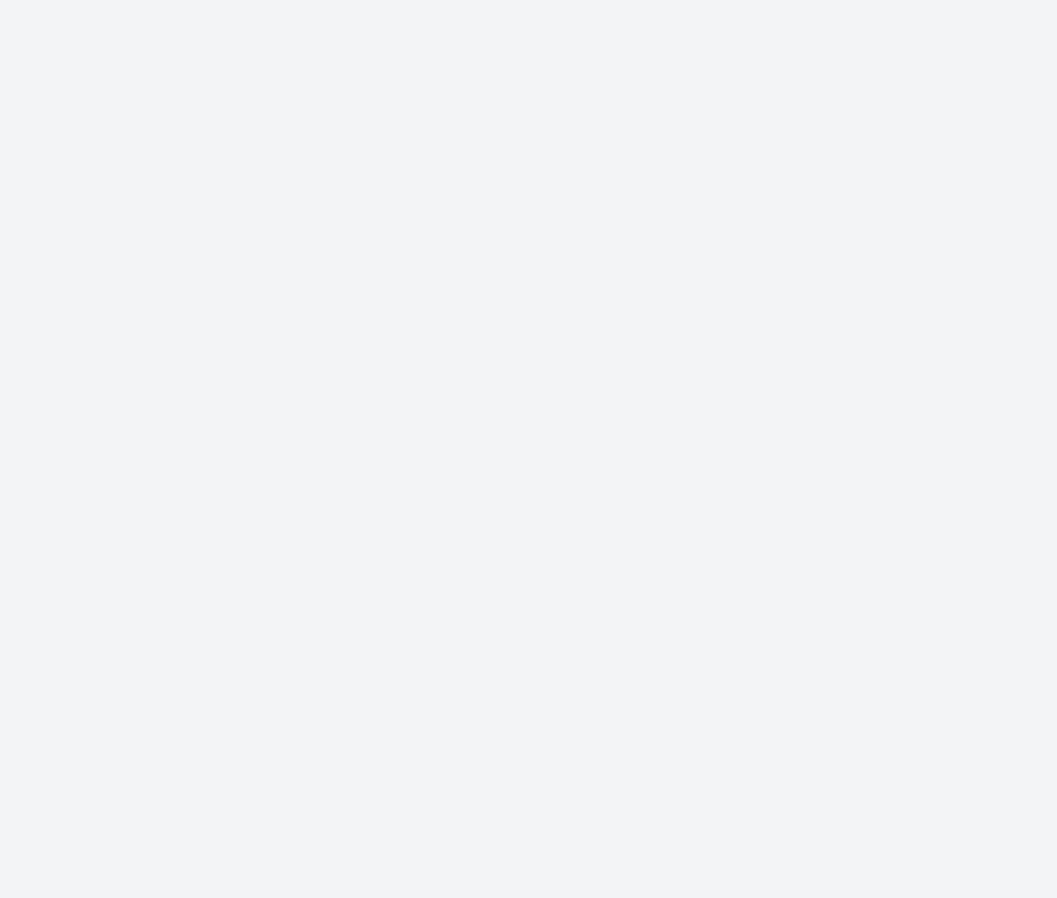
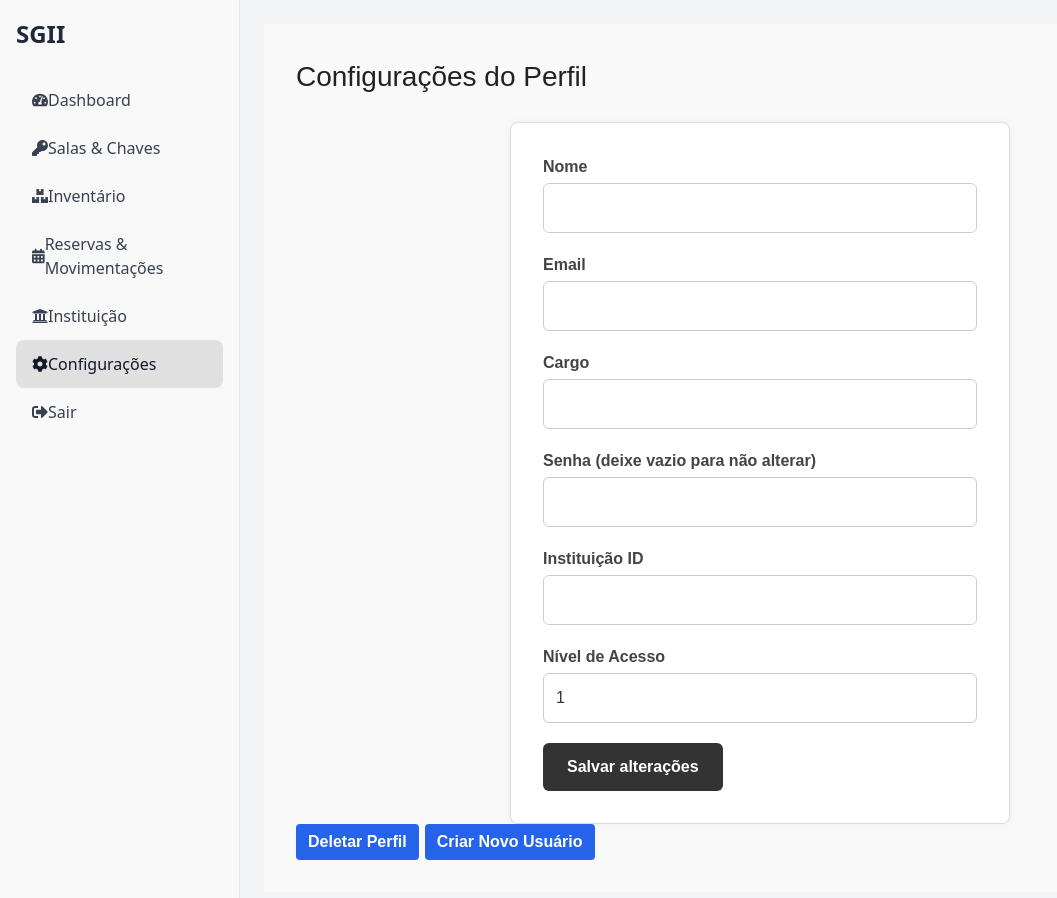
Before and after one commit to Bianchi613/Projeto_SGII, a React (Vite) app in the folder frontend/: page /dashboard/configuracoes in a window 1280 px wide. Before the commit this address had no page. Shown: the top 898 px of the page, without its empty margins (0-1057 px from the left). Before the commit the page ends 800 px from the top, so only its background shows below. Built offline with nearby package versions, Linux system fonts and the light colour scheme; no server answers; sample sign-in values are in the browser's storage.

Commit message:
Corrgindo problemas do frontend

```diff
--- a/frontend/src/App.jsx
+++ b/frontend/src/App.jsx
@@ -6,7 +6,8 @@ import Dashboard from "./components/Dashboard/Dashboard";
 import SalasChaves from "./components/SalasChaves/SalasChaves";
 import ItensInventario from "./components/ItensInventario/ItensInventario";
 import ReservasMovimentacoes from "./components/ReservasMovimentacoes/ReservasMovimentacoes";
-import Instituicoes from "./components/Instituicao/Instituicao"; // ✅ nova importação
+import Instituicoes from "./components/Instituicao/Instituicao";
+import Configuracoes from "./components/Configuracoes/Configuracoes";  // ✅ importar Configuracoes
 import PrivateLayout from "./components/Layouts/PrivateLayout";
 
 function App() {
@@ -22,16 +23,10 @@ function App() {
         <Route element={<PrivateLayout />}>
           <Route path="/dashboard" element={<Dashboard />} />
           <Route path="/dashboard/salas-chaves" element={<SalasChaves />} />
-          <Route
-            path="/dashboard/itens-inventario"
-            element={<ItensInventario />}
-          />
-          <Route
-            path="/dashboard/reservas-movimentacoes"
-            element={<ReservasMovimentacoes />}
-          />
-          <Route path="/dashboard/instituicao" element={<Instituicoes />} />{" "}
-          {/* ✅ nova rota */}
+          <Route path="/dashboard/itens-inventario" element={<ItensInventario />} />
+          <Route path="/dashboard/reservas-movimentacoes" element={<ReservasMovimentacoes />} />
+          <Route path="/dashboard/instituicao" element={<Instituicoes />} />
+          <Route path="/dashboard/configuracoes" element={<Configuracoes />} /> {/* ✅ rota configuracoes */}
         </Route>
       </Routes>
     </BrowserRouter>
--- a/frontend/src/components/Configuracoes/Configuracoes.jsx
+++ b/frontend/src/components/Configuracoes/Configuracoes.jsx
@@ -5,26 +5,35 @@ import "./Configuracoes.css";
 
 export default function Configuracoes() {
   const [usuario, setUsuario] = useState({
+    id: null,
     nome: "",
     email: "",
     cargo: "",
+    senha: "",          // para criação/atualização, senha opcional na edição
+    instituicao_id: null,
+    nivel_acesso: 1,    // padrão
   });
   const [erro, setErro] = useState("");
   const [sucesso, setSucesso] = useState("");
+  const [criando, setCriando] = useState(false); // modo criação
   const navigate = useNavigate();
 
+  const token = localStorage.getItem("token");
+  const headers = { Authorization: `Bearer ${token}` };
+
+  // Carregar dados do usuário atual para edição
   useEffect(() => {
-    const token = localStorage.getItem("token");
     if (!token) {
       navigate("/login");
       return;
     }
 
     axios
-      .get("http://localhost:3000/usuarios/me", {
-        headers: { Authorization: `Bearer ${token}` },
+      .get("http://localhost:3000/usuarios/me", { headers })
+      .then((res) => {
+        setUsuario({ ...res.data, senha: "" }); // não popular senha
+        setCriando(false);
       })
-      .then((res) => setUsuario(res.data))
       .catch((err) => {
         console.error("Erro ao buscar usuário:", err);
         if (err.response?.status === 401) {
@@ -32,17 +41,18 @@ export default function Configuracoes() {
           navigate("/login");
         }
       });
-  }, [navigate]);
+  }, [navigate, token]);
 
-  const handleSubmit = async (e) => {
+  // Atualizar usuário existente
+  const handleAtualizar = async (e) => {
     e.preventDefault();
     setErro("");
     setSucesso("");
-
     try {
-      const token = localStorage.getItem("token");
-      await axios.put(`http://localhost:3000/usuarios/${usuario.id}`, usuario, {
-        headers: { Authorization: `Bearer ${token}` },
+      const payload = { ...usuario };
+      if (!payload.senha) delete payload.senha; // não enviar senha vazia
+      await axios.put(`http://localhost:3000/usuarios/${usuario.id}`, payload, {
+        headers,
       });
       setSucesso("Perfil atualizado com sucesso!");
     } catch (err) {
@@ -51,11 +61,46 @@ export default function Configuracoes() {
     }
   };
 
+  // Criar novo usuário
+  const handleCriar = async (e) => {
+    e.preventDefault();
+    setErro("");
+    setSucesso("");
+    try {
+      if (!usuario.senha) {
+        setErro("Senha é obrigatória para criação");
+        return;
+      }
+      const payload = { ...usuario };
+      await axios.post("http://localhost:3000/usuarios", payload, { headers });
+      setSucesso("Usuário criado com sucesso!");
+      setUsuario({ id: null, nome: "", email: "", cargo: "", senha: "", instituicao_id: null, nivel_acesso: 1 });
+      setCriando(false);
+    } catch (err) {
+      console.error(err);
+      setErro("Erro ao criar usuário. Tente novamente mais tarde.");
+    }
+  };
+
+  // Deletar usuário atual
+  const handleDeletar = async () => {
+    if (!usuario.id) return;
+    if (!window.confirm("Tem certeza que deseja deletar seu perfil? Esta ação é irreversível.")) return;
+    try {
+      await axios.delete(`http://localhost:3000/usuarios/${usuario.id}`, { headers });
+      localStorage.removeItem("token");
+      navigate("/login");
+    } catch (err) {
+      console.error(err);
+      setErro("Erro ao deletar o perfil.");
+    }
+  };
+
   return (
     <div className="configuracoes-container">
-      <h1>Configurações do Perfil</h1>
+      <h1>{criando ? "Criar Novo Usuário" : "Configurações do Perfil"}</h1>
 
-      <form onSubmit={handleSubmit} className="configuracoes-form">
+      <form onSubmit={criando ? handleCriar : handleAtualizar} className="configuracoes-form">
         <label>Nome</label>
         <input
           type="text"
@@ -80,11 +125,54 @@ export default function Configuracoes() {
           required
         />
 
-        <button type="submit">Salvar alterações</button>
+        <label>Senha {criando ? "*" : "(deixe vazio para não alterar)"}</label>
+        <input
+          type="password"
+          value={usuario.senha}
+          onChange={(e) => setUsuario({ ...usuario, senha: e.target.value })}
+          required={criando}
+        />
 
-        {sucesso && <p className="sucesso-msg">{sucesso}</p>}
-        {erro && <p className="erro-msg">{erro}</p>}
+        <label>Instituição ID</label>
+        <input
+          type="number"
+          value={usuario.instituicao_id || ""}
+          onChange={(e) => setUsuario({ ...usuario, instituicao_id: Number(e.target.value) })}
+          required
+        />
+
+        <label>Nível de Acesso</label>
+        <input
+          type="number"
+          min={1}
+          max={5}
+          value={usuario.nivel_acesso}
+          onChange={(e) => setUsuario({ ...usuario, nivel_acesso: Number(e.target.value) })}
+          required
+        />
+
+        <button type="submit">{criando ? "Criar Usuário" : "Salvar alterações"}</button>
       </form>
+
+      {erro && <p className="erro-msg">{erro}</p>}
+      {sucesso && <p className="sucesso-msg">{sucesso}</p>}
+
+      {!criando && (
+        <>
+          <button className="btn-deletar" onClick={handleDeletar}>
+            Deletar Perfil
+          </button>
+          <button className="btn-criar" onClick={() => setCriando(true)}>
+            Criar Novo Usuário
+          </button>
+        </>
+      )}
+
+      {criando && (
+        <button className="btn-cancelar" onClick={() => setCriando(false)}>
+          Cancelar Criação
+        </button>
+      )}
     </div>
   );
 }
```
